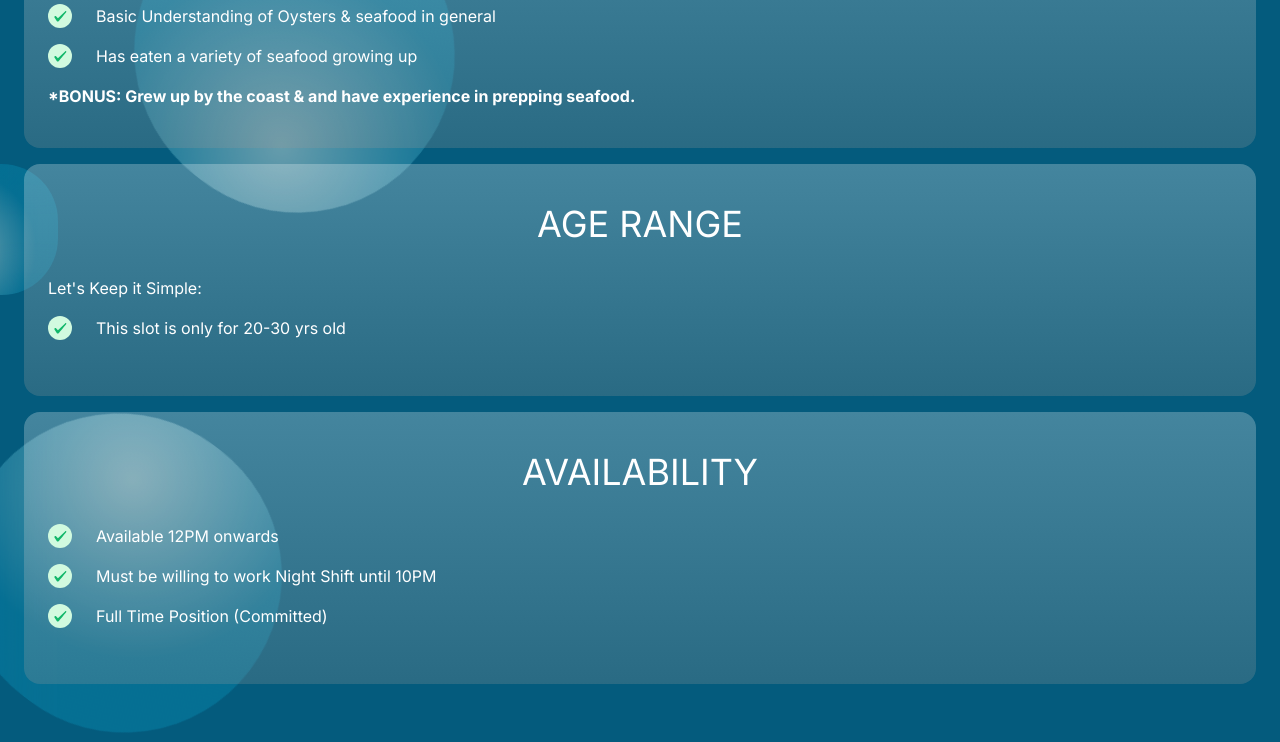
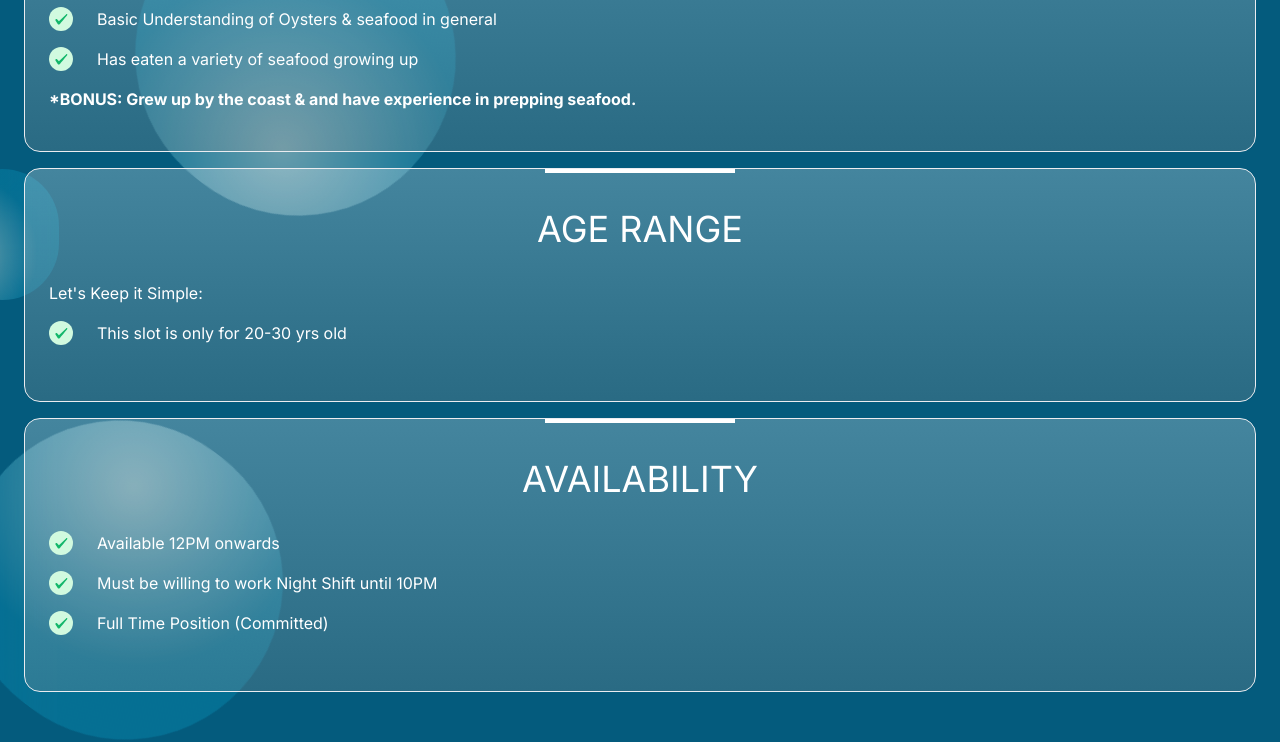
Before and after one commit to milkyano-media/stop-whining, a Next.js app: page / in a window 1280 px wide. Shown: the part 1978-2720 px from the top of the page. Built offline with nearby package versions, Linux system fonts and the light colour scheme.

Commit message:
feat: add gray border color to cards and enhance layout for Benefits and Requirements sections

```diff
--- a/src/app/globals.css
+++ b/src/app/globals.css
@@ -8,6 +8,8 @@
 
     --color-accent: #e7ebd6; /* Cream/beige accent */
     --color-accent-light: #f2f4f7; /* Lighter variant */
+
+    --color-gray-200: #eaecf0; /* Card border color */
 
     --color-success-bg: #d1fadf; /* CheckIcon background */
     --color-success: #12b76a; /* CheckIcon checkmark */
--- a/src/app/page.tsx
+++ b/src/app/page.tsx
@@ -29,11 +29,8 @@ export default function Home() {
             </main>
 
             <footer className="font-inter bg-accent text-primary-dark">
-                {/* Container */}
                 <div className="px-4 py-12">
-                    {/* Footer content */}
                     <div className="mb-12 flex flex-col gap-6">
-                        {/* Footer Logo */}
                         <div className="flex items-center gap-2">
                             <div className="h-8 w-8">
                                 <Image
@@ -50,7 +47,6 @@ export default function Home() {
                         <p>Design amazing digital experiences that create more happy in the world.</p>
                     </div>
 
-                    {/* Footer Nav */}
                     <nav className="grid grid-cols-2 gap-8">
                         <div className="flex flex-col gap-4">
                             <h4 className="font-semibold text-black">Product</h4>
@@ -113,7 +109,6 @@ export default function Home() {
                     </nav>
                 </div>
 
-                {/* Social */}
                 <div className="bg-primary-dark px-4 py-12 text-white">
                     <div className="mb-6 flex gap-6">
                         <TwitterIcon />
--- a/src/components/sections/BenefitsSection.tsx
+++ b/src/components/sections/BenefitsSection.tsx
@@ -5,11 +5,10 @@ import Ellipse8 from "@/components/ui/ellipses/Ellipse8";
 export function BenefitsSection() {
     return (
         <section className="px-6 py-10">
-            <article className="gradient-benefit-card shadow-card relative rounded-2xl px-6 py-10">
+            <article className="gradient-benefit-card shadow-card relative rounded-2xl border border-gray-200 px-6 py-10 before:absolute before:top-0 before:left-1/2 before:block before:h-1 before:w-[190px] before:-translate-x-1/2 before:bg-white">
                 <h2 className="mb-8 text-center text-3xl font-bold">What You Get When You Join Us</h2>
                 <Ellipse8 />
 
-                {/* Checklist content */}
                 <div className="font-inter flex flex-col gap-6">
                     <BenefitItem
                         title="A Career, Not a Temporary Job"
--- a/src/components/sections/RequirementsSection.tsx
+++ b/src/components/sections/RequirementsSection.tsx
@@ -9,9 +9,7 @@ import Ellipse7 from "@/components/ui/ellipses/Ellipse7";
 export function RequirementsSection() {
     return (
         <section className="mb-7">
-            {/* Card Section */}
             <div className="font-inter mb-20 flex flex-col gap-4 px-6">
-                {/* Qualities */}
                 <RequirementCard
                     title="QUALITIES"
                     ellipse={<Ellipse4 />}
@@ -26,7 +24,6 @@ export function RequirementsSection() {
                     <ChecklistItem>Able to work under pressure</ChecklistItem>
                 </RequirementCard>
 
-                {/* Seafood Knowledge */}
                 <RequirementCard
                     title="SEAFOOD KNOWLEDGE"
                     ellipse={<Ellipse5 />}
@@ -36,13 +33,11 @@ export function RequirementsSection() {
                     <ChecklistItem>Has eaten a variety of seafood growing up</ChecklistItem>
                 </RequirementCard>
 
-                {/* Age Range */}
                 <RequirementCard title="AGE RANGE" ellipse={<Ellipse6 />}>
                     <p>Let&apos;s Keep it Simple:</p>
                     <ChecklistItem>This slot is only for 20-30 yrs old</ChecklistItem>
                 </RequirementCard>
 
-                {/* Availability */}
                 <RequirementCard title="AVAILABILITY" ellipse={<Ellipse7 />}>
                     <ChecklistItem>Available 12PM onwards</ChecklistItem>
                     <ChecklistItem>Must be willing to work Night Shift until 10PM</ChecklistItem>
@@ -50,7 +45,6 @@ export function RequirementsSection() {
                 </RequirementCard>
             </div>
 
-            {/* CTA Section */}
             <div>
                 <Button variant="secondary">SEE IF YOU QUALIFY</Button>
             </div>
--- a/src/components/ui/RequirementCard.tsx
+++ b/src/components/ui/RequirementCard.tsx
@@ -8,7 +8,9 @@ interface RequirementCardProps {
 
 export function RequirementCard({ title, children, ellipse, footnote, className = "" }: RequirementCardProps) {
     return (
-        <article className={`gradient-card relative rounded-2xl px-6 py-10 ${className}`}>
+        <article
+            className={`gradient-card relative rounded-2xl border border-gray-200 px-6 py-10 before:absolute before:top-0 before:left-1/2 before:block before:h-1 before:w-[190px] before:-translate-x-1/2 before:bg-white ${className}`}
+        >
             {ellipse}
             <h3 className="font-inter mb-8 text-center text-4xl">{title}</h3>
             <div className="mb-4 flex flex-col gap-4">{children}</div>
```
